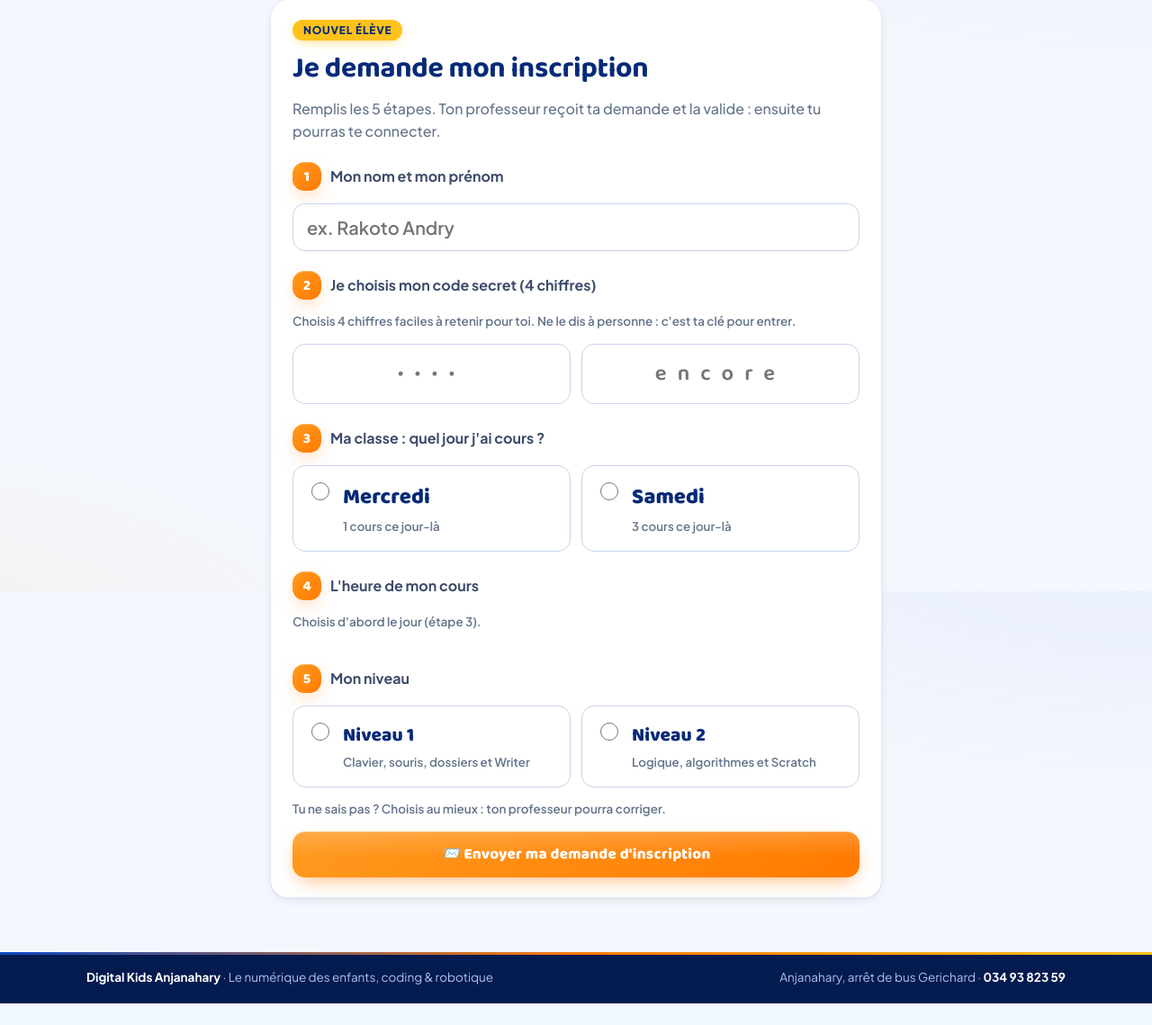
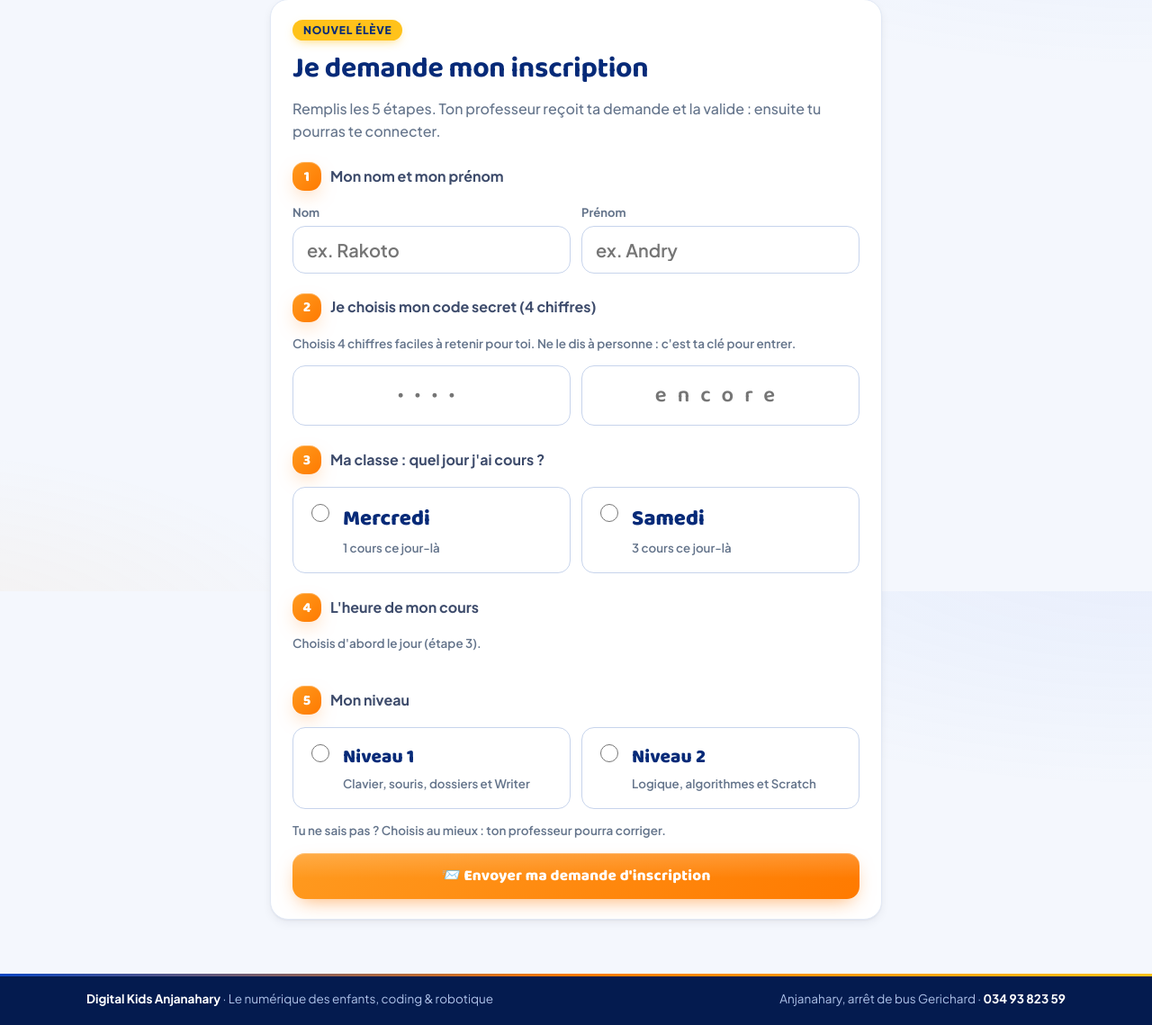
Before and after one commit to aorn-grou/digitalkids-devoirs, a Flask app: page /inscription in a window 1280 px wide. Shown: the part 143-1282 px from the top of the page at 90% size. Before the commit the page ends 1258 px from the top, so only its background shows below. Run offline with Flask 2, Linux system fonts and the light colour scheme; data comes from the database, SQL or seed files in the repository.

Commit message:
Inscription : cases Nom et Prénom séparées, plus de blocage silencieux du navigateur, message d'erreur bien visible
Co-Authored-By: Claude Opus 5.5 <noreply@anthropic.com>
Claude-Session: https://claude.ai/code/session_018Up2VnWB479QfL9qLo9hGR

```diff
--- a/app.py
+++ b/app.py
@@ -520,15 +520,20 @@ def inscription():
     jours = sorted({c["jour"] for c in crs})
     erreur, valeurs = None, {}
     if request.method == "POST":
-        nom = re.sub(r"\s+", " ", request.form.get("prenom", "")).strip()[:60]
+        nom_famille = re.sub(r"\s+", " ", request.form.get("nom", "")).strip()
+        nom = re.sub(r"\s+", " ", (nom_famille + " " + request.form.get("prenom", "")).strip()).strip()[:60]
         code = request.form.get("code", "").strip()
         code2 = request.form.get("code2", "").strip()
         niveau = request.form.get("niveau", "")
         cr = creneau(request.form.get("creneau", ""))
         classe = request.form.get("classe", "")
         classe_ok = (not crs) and (classe in [str(c["id"]) for c in toutes_classes()] or not toutes_classes())
-        valeurs = {"classe": classe, "prenom": nom, "niveau": niveau, "creneau": request.form.get("creneau", ""), "jour": request.form.get("jour", "")}
-        if len(nom) < 2:
+        valeurs = {"classe": classe, "prenom": request.form.get("prenom", "").strip(), "nom": nom_famille, "niveau": niveau, "creneau": request.form.get("creneau", ""), "jour": request.form.get("jour", "")}
+        if "nom" in request.form and len(nom_famille) < 2:
+            erreur = "Écris ton nom de famille (case « Nom », exemple : Rakoto)."
+        elif "nom" in request.form and len(request.form.get("prenom", "").strip()) < 2:
+            erreur = "Écris ton prénom (case « Prénom », exemple : Andry)."
+        elif len(nom) < 2:
             erreur = "Écris ton nom et ton prénom (exemple : Rakoto Andry)."
         elif not re.fullmatch(r"\d{4}", code):
             erreur = "Ton code secret doit avoir exactement 4 chiffres."
--- a/static/style.css
+++ b/static/style.css
@@ -717,3 +717,5 @@ button,.btn,a{touch-action:manipulation}
 .alerte-oubli{display:flex;align-items:center;gap:12px;margin-top:14px;padding:14px 18px;border-radius:var(--r-lg);background:var(--jaune-100);border:1px solid #F6D774;color:#7A5300;text-decoration:none;font-size:15px;animation:apparait .5s var(--doux) both}
 .alerte-oubli span:first-of-type{flex:1}
 .alerte-oubli:hover{color:#7A5300;box-shadow:var(--o-2)}
+.champ{display:grid;gap:4px}
+.champ small{font-weight:700;color:var(--gris);font-size:13px}
--- a/static/sw.js
+++ b/static/sw.js
@@ -1,6 +1,6 @@
 // Digital Kids · application installable. Le réseau d'abord (les notes sont toujours à jour),
 // une copie des fichiers fixes pour démarrer plus vite, et une page « pas de connexion ».
-const CACHE = "dk-v12";
+const CACHE = "dk-v13";
 const FIXES = ["/static/style.css", "/static/devoir.js", "/static/robot.svg", "/static/icone-192.png", "/static/ui.js"];
 self.addEventListener("install", e => { e.waitUntil(caches.open(CACHE).then(c => c.addAll(FIXES)).then(() => self.skipWaiting())); });
 self.addEventListener("activate", e => {
--- a/templates/base.html
+++ b/templates/base.html
@@ -6,7 +6,7 @@
 <title>{% block titre %}Digital Kids · Devoirs{% endblock %}</title>
 <link rel="preconnect" href="https://fonts.googleapis.com">
 <link rel="stylesheet" href="https://fonts.googleapis.com/css2?family=Baloo+2:wght@600;700;800&family=Plus+Jakarta+Sans:wght@400;500;600;700;800&display=swap">
-<link rel="stylesheet" href="{{ url_for('static', filename='style.css') }}?v=17">
+<link rel="stylesheet" href="{{ url_for('static', filename='style.css') }}?v=18">
 <link rel="icon" href="{{ url_for('static', filename='robot.svg') }}">
 <link rel="manifest" href="/manifest.webmanifest">
 <meta name="theme-color" content="#0B47C4">
--- a/templates/inscription.html
+++ b/templates/inscription.html
@@ -2,20 +2,23 @@
 {% block titre %}Demander mon inscription · Digital Kids{% endblock %}
 {% block qui %}<a class="btn-lien" href="{{ url_for('connexion') }}">J'ai déjà un compte</a>{% endblock %}
 {% block contenu %}
-<form class="carte form-connexion inscription" method="post" autocomplete="off" style="max-width:680px;margin:0 auto">
+<form class="carte form-connexion inscription" method="post" autocomplete="off" novalidate onsubmit="envoi(this)" style="max-width:680px;margin:0 auto">
   <span class="pastille" style="justify-self:start">NOUVEL ÉLÈVE</span>
   <h1 style="font-size:32px;color:var(--nuit)">Je demande mon inscription</h1>
   <p class="sous" style="margin:0">Remplis les 5 étapes. Ton professeur reçoit ta demande et la valide : ensuite tu pourras te connecter.</p>
-  {% if erreur %}<div class="erreur">{{ erreur }}</div>{% endif %}
+  {% if erreur %}<div class="erreur" id="erreur" role="alert" tabindex="-1">{{ erreur }}</div>{% endif %}
 
-  <div class="etape-ins"><span class="num">1</span><label for="prenom">Mon nom et mon prénom</label></div>
-  <input type="text" id="prenom" name="prenom" value="{{ v.prenom or '' }}" placeholder="ex. Rakoto Andry" required maxlength="60" pattern=".*\S\s+\S.*" title="Écris ton nom ET ton prénom, par exemple : Rakoto Andry" spellcheck="false" autocomplete="off">
+  <div class="etape-ins"><span class="num">1</span><label for="nom">Mon nom et mon prénom</label></div>
+  <div class="deux">
+    <label class="champ"><small>Nom</small><input type="text" id="nom" name="nom" value="{{ v.nom or '' }}" placeholder="ex. Rakoto" maxlength="40" spellcheck="false" autocomplete="off" autocapitalize="characters"></label>
+    <label class="champ"><small>Prénom</small><input type="text" id="prenom" name="prenom" value="{{ v.prenom or '' }}" placeholder="ex. Andry" maxlength="40" spellcheck="false" autocomplete="off" autocapitalize="words"></label>
+  </div>
 
   <div class="etape-ins"><span class="num">2</span><label for="code">Je choisis mon code secret (4 chiffres)</label></div>
   <p class="aide" style="margin:0">Choisis 4 chiffres faciles à retenir pour toi. Ne le dis à personne : c'est ta clé pour entrer.</p>
   <div class="deux">
-    <input class="code" type="password" id="code" name="code" inputmode="numeric" maxlength="4" pattern="[0-9]{4}" placeholder="••••" required aria-label="Code secret">
-    <input class="code" type="password" id="code2" name="code2" inputmode="numeric" maxlength="4" pattern="[0-9]{4}" placeholder="encore" required aria-label="Le même code encore une fois">
+    <input class="code" type="password" id="code" name="code" inputmode="numeric" maxlength="4" placeholder="••••" aria-label="Code secret">
+    <input class="code" type="password" id="code2" name="code2" inputmode="numeric" maxlength="4" placeholder="encore" aria-label="Le même code encore une fois">
   </div>
 
 {% if creneaux %}
@@ -45,7 +48,7 @@
       <span><b>Niveau 2</b><small>Logique, algorithmes et Scratch</small></span></label>
   </div>
   <p class="aide" style="margin:0">Tu ne sais pas ? Choisis au mieux : ton professeur pourra corriger.</p>
-  <button class="btn" type="submit">📨 Envoyer ma demande d'inscription</button>
+  <button class="btn" type="submit" id="envoyer">📨 Envoyer ma demande d'inscription</button>
 </form>
 {% endblock %}
 {% block scripts %}<script>
@@ -60,4 +63,6 @@ function filtrerHeures(){
   if(vis.length===1)vis[0].checked=true;
 }
 filtrerHeures();
+function envoi(f){const b=document.getElementById('envoyer');b.textContent='⏳ Envoi…';b.style.pointerEvents='none';}
+const e=document.getElementById('erreur');if(e){e.scrollIntoView({block:'center'});e.focus({preventScroll:true});}
 </script>{% endblock %}
```
Also changed, not shown: outils/test_complet.py (+8 -0 lines).
